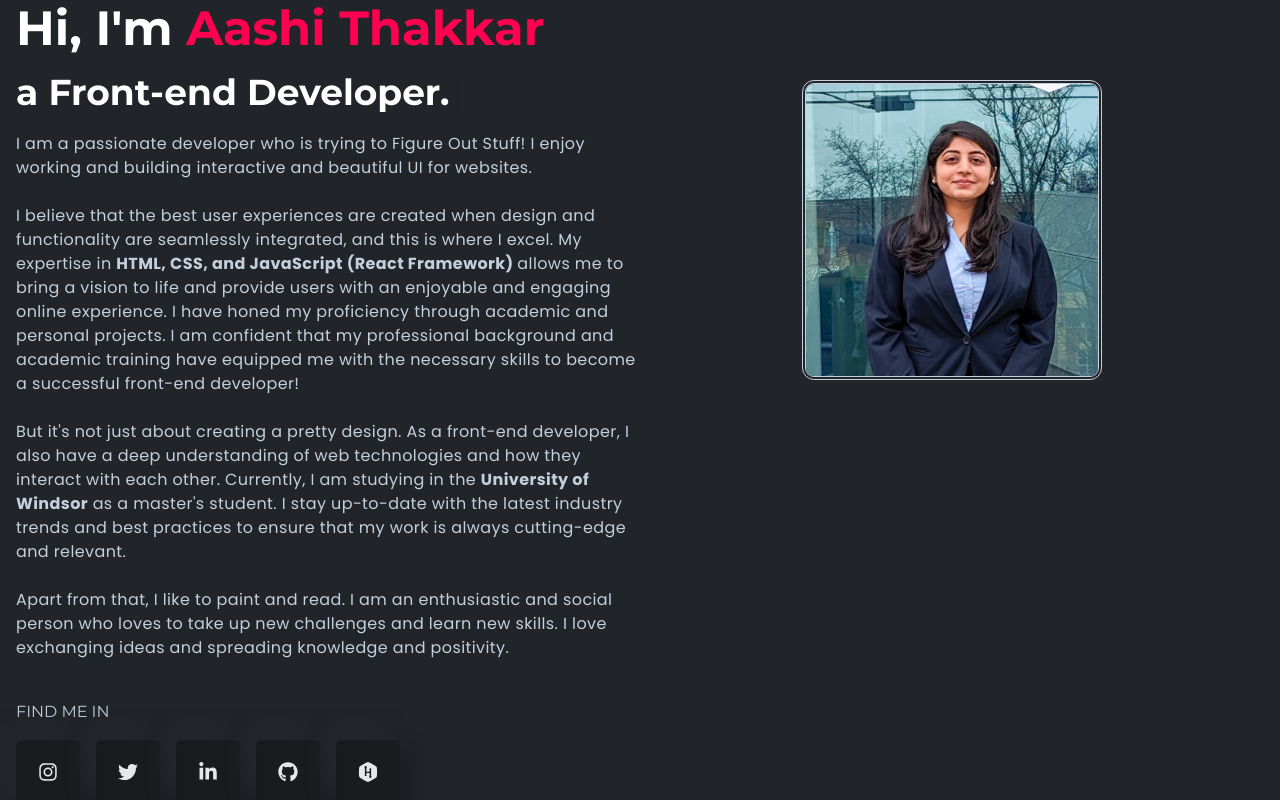
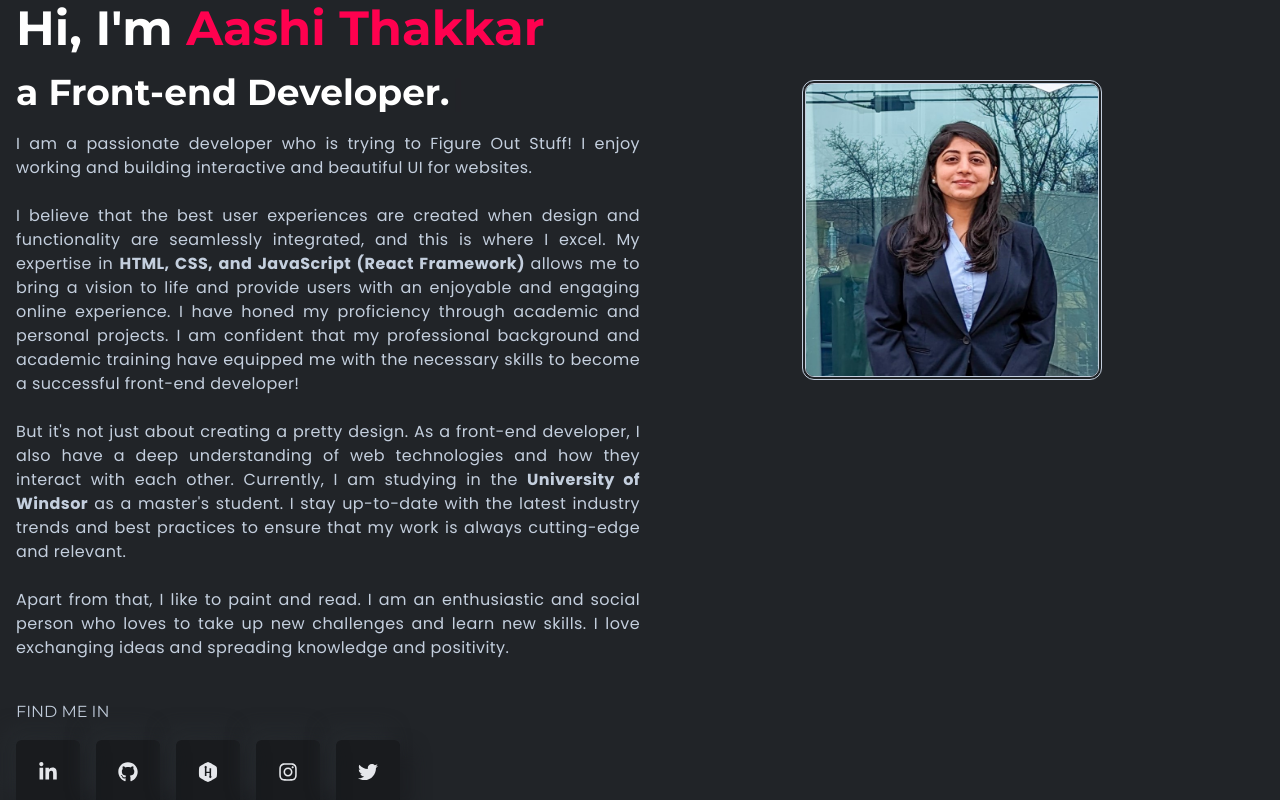
Before and after one commit to aashi2912/webportfolio, a React (Create React App) app: page / in a window 1280 px wide. Shown: the part 180-980 px from the top of the page. Built offline with nearby package versions, Linux system fonts and the light colour scheme.

Commit message:
css changes

```diff
--- a/src/components/banner/LeftBanner.js
+++ b/src/components/banner/LeftBanner.js
@@ -10,7 +10,7 @@ import {
 
 const LeftBanner = () => {
   const [text] = useTypewriter({
-    words: ["Front-end Developer."],
+    words: ["Front-end Developer.", "Software Developer."],
     loop: true,
     typeSpeed: 20,
     deleteSpeed: 10,
@@ -32,7 +32,7 @@ const LeftBanner = () => {
             cursorColor="#ff014f"
           />
         </h2>
-        <p className="text-base font-bodyFont leading-6 tracking-wide">
+        <p className="text-base font-bodyFont leading-6 tracking-wide text-justify">
           I am a passionate developer who is trying to Figure Out Stuff! I enjoy
           working and building interactive and beautiful UI for websites.
           <br />
@@ -59,30 +59,12 @@ const LeftBanner = () => {
           positivity.
         </p>
       </div>
-      <div className="flex flex-col xl:flex-row gap-6 lgl:gap-0 justify-between pt-0">
+      <div className="flex flex-col xl:flex-row gap-6 lgl:gap-0 pt-0">
         <div>
           <h2 className="text-base uppercase font-titleFont mb-4 ">
             Find me in
           </h2>
           <div className="flex gap-4">
-            <span className="bannerIcon">
-              <a
-                href="https://www.instagram.com/aashi_2912/"
-                target="_blank"
-                rel="noreferrer"
-              >
-                <FaInstagram />
-              </a>
-            </span>
-            <span className="bannerIcon">
-              <a
-                href="https://twitter.com/aashi_thakkar29"
-                target="_blank"
-                rel="noreferrer"
-              >
-                <FaTwitter />
-              </a>
-            </span>
             <span className="bannerIcon">
               <a
                 href="https://www.linkedin.com/in/aashithakkar29/"
@@ -110,6 +92,24 @@ const LeftBanner = () => {
                 <FaHackerrank />
               </a>
             </span>
+            <span className="bannerIcon">
+              <a
+                href="https://www.instagram.com/aashi_2912/"
+                target="_blank"
+                rel="noreferrer"
+              >
+                <FaInstagram />
+              </a>
+            </span>
+            <span className="bannerIcon">
+              <a
+                href="https://twitter.com/aashi_thakkar29"
+                target="_blank"
+                rel="noreferrer"
+              >
+                <FaTwitter />
+              </a>
+            </span>
           </div>
         </div>
       </div>
--- a/src/components/projects/Projects.js
+++ b/src/components/projects/Projects.js
@@ -12,7 +12,7 @@ const Projects = () => {
       <div className="flex justify-center items-center text-center">
         <Title des="My Projects" />
       </div>
-      <div className="grid grid-cols-1 md:grid-cols-2 xl:grid-cols-3 gap-6 xl:gap-14">
+      <div className="grid grid-cols-1 md:grid-cols-2 xl:grid-cols-3 gap-6 xl:gap-14 text-justify">
         {projectsData.map((item, index) => (
           <ProjectsCard
             key={index}
--- a/src/components/projects/ProjectsCard.js
+++ b/src/components/projects/ProjectsCard.js
@@ -4,10 +4,10 @@ import { FaGlobe } from "react-icons/fa";
 
 const ProjectsCard = ({ title, des, src, githubLink, websiteLink }) => {
   return (
-    <div className="w-full p-4 xl:px-12 h-auto xl:py-10 rounded-lg shadow-shadowOne flex flex-col bg-gradient-to-r from-bodyColor to-[#202327] group hover:bg-gradient-to-b hover:from-gray-900 hover:gray-900 transition-colors duration-1000">
+    <div className="w-full p-4 xl:px-12 h-auto xl:py-10 rounded-lg shadow-shadowOne flex flex-col bg-gradient-to-r from-bodyColor to-[#202327] group hover:bg-gradient-to-b hover:from-gray-900 hover:gray-900 transition-colors hover:scale-105 duration-500 hover:transition hover:ease-in-out">
       <div className="w-full h-[80%] overflow-hidden rounded-lg">
         <img
-          className="w-full h-60 object-cover group-hover:scale-110 duration-300 cursor-pointer"
+          className="className=w-full h-60 object-cover"
           src={src}
           alt="src"
         />
```
